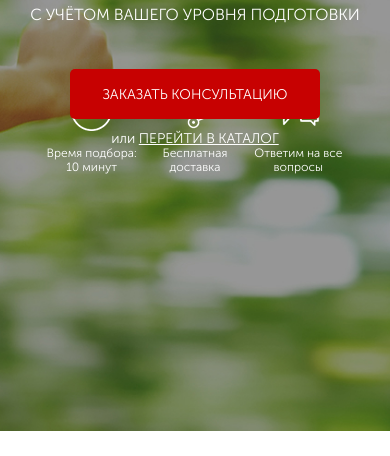
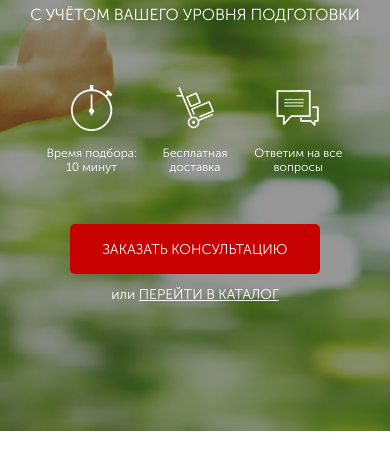
Before and after one commit to Shujinko53/Pulse_project, a website: page src/index.html in a window 390 px wide. Shown: the part 169-625 px from the top of the page. Drawn offline with nearby package versions, Linux system fonts and the light colour scheme.

Commit message:
promo's mobile version was fixed

```diff
--- a/src/sass/blocks/_buttons.scss
+++ b/src/sass/blocks/_buttons.scss
@@ -64,11 +64,7 @@
         width: 110px;
 
         &_main {
-            position: absolute;
-            bottom: 55px;
-
             width: 250px;
-            margin-top: auto;
         }
 
         &_submit {
--- a/src/sass/blocks/_forms.scss
+++ b/src/sass/blocks/_forms.scss
@@ -22,11 +22,11 @@
     }
 }
 
-@media (max-width: 991px) {
-    .feed-form {
+// @media (max-width: 991px) {
+//     .feed-form {
 
-    }
-}
+//     }
+// }
 
 @media (max-width: 767px) {
     .feed-form {
--- a/src/sass/blocks/_promo.scss
+++ b/src/sass/blocks/_promo.scss
@@ -136,8 +136,6 @@
 
 @media (max-width: 575px) {
     .promo {
-        position: relative;
-
         &__wrapper {
             align-items: center;
             margin-top: 60px;
@@ -161,10 +159,5 @@
 
             font-size: 12px;
         }
-
-        &__link {
-            position: absolute;
-            bottom: 25px;
-        }
     }
 }
```
Also changed, not shown: src/css/style.min.css.
